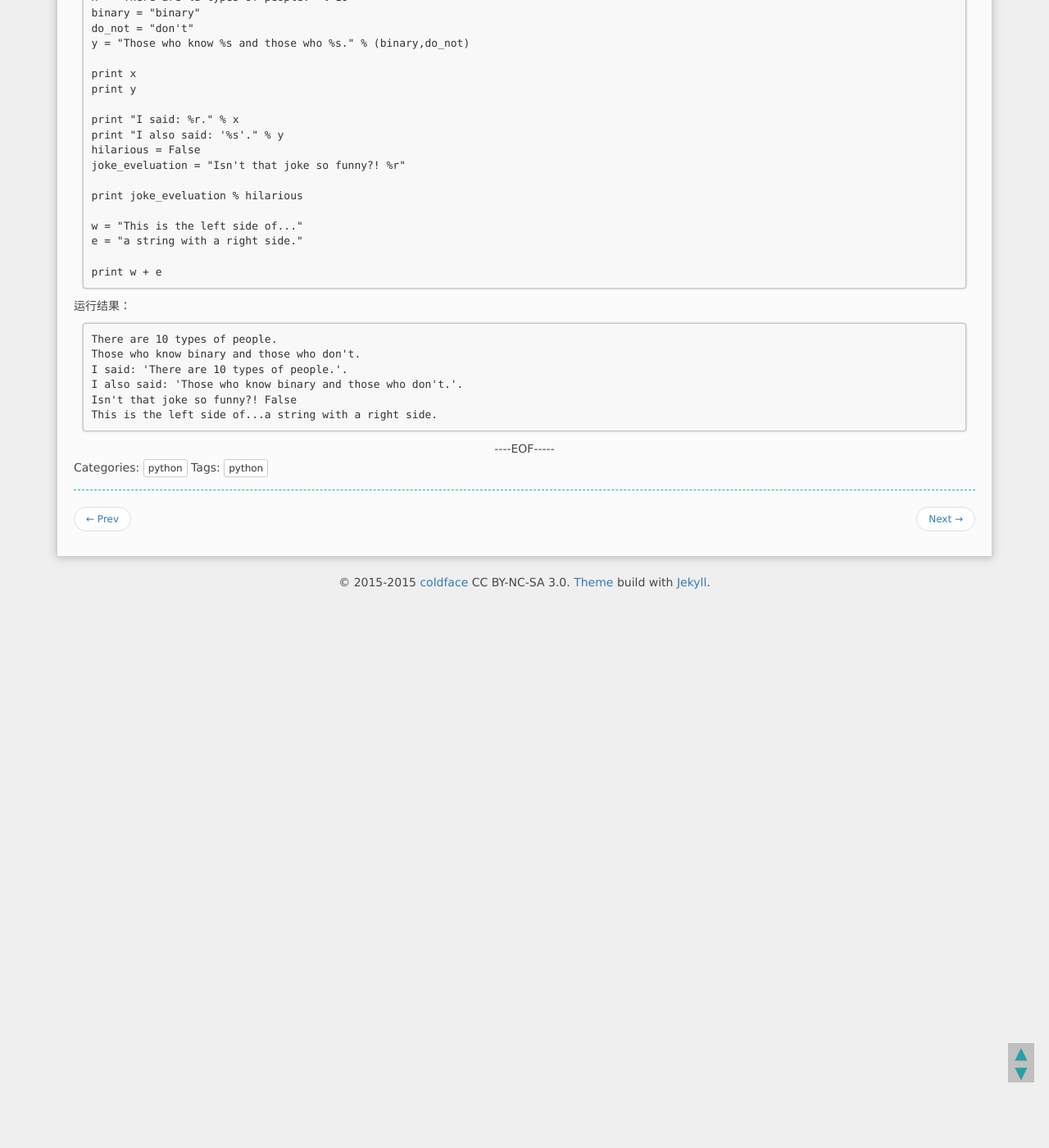
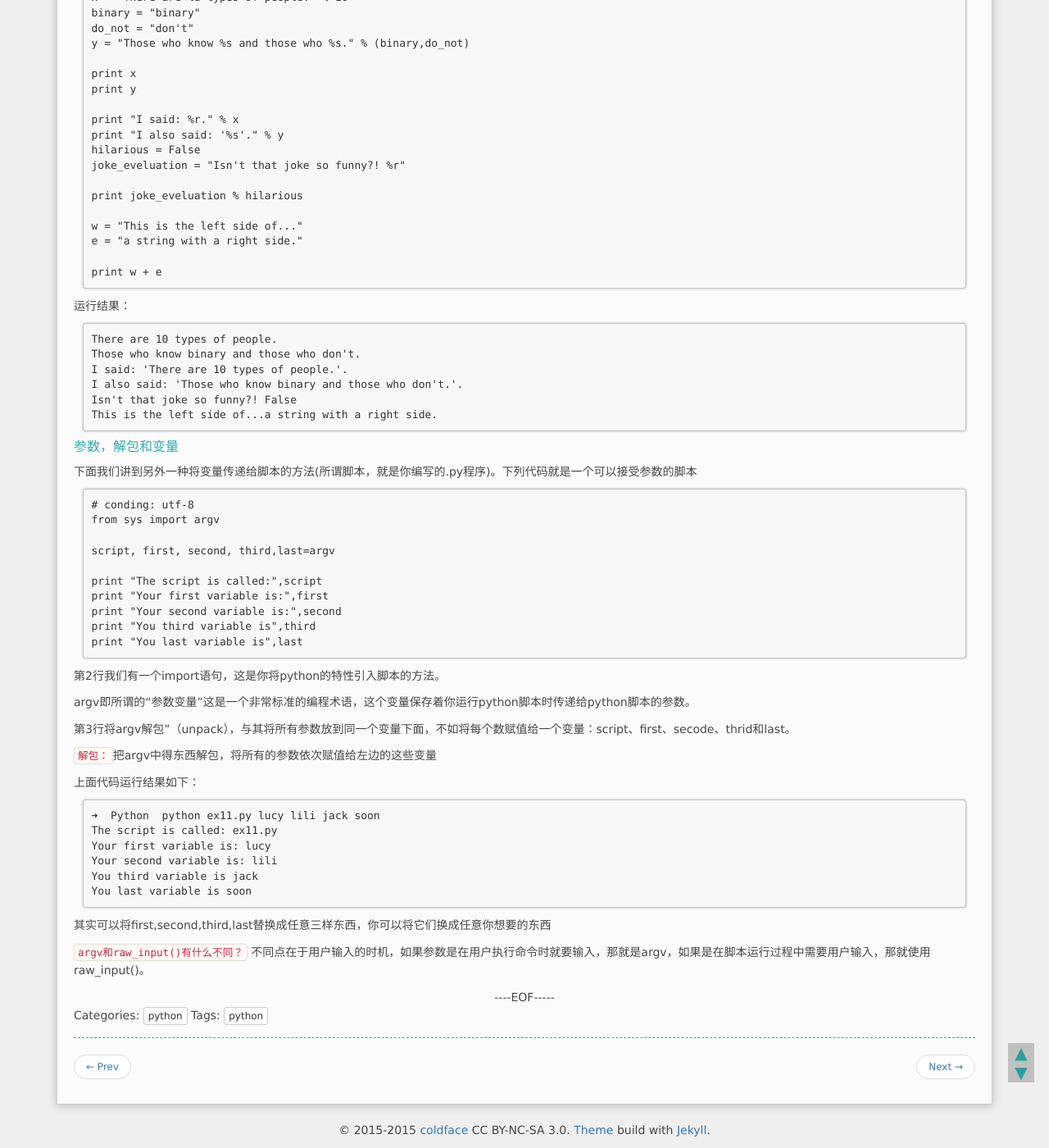
Before and after one commit to jackzhao29/jackzhao29.github.com, a Jekyll site: the page built from _posts/2015-07-11-Python语法集合01.md, in a window 1280 px wide and 1400 px high, scrolled down 2991 px. Shown: the whole window at 82% size. Built offline with Jekyll 4.4.1, drawn with Linux system fonts in a browser that asks for light colours; Markdown is read by kramdown in place of the engine named in the settings; comment, search, counter and statistics services are not loaded; before the commit the page ends 3722 px from its top, so only the background shows below that.

Commit message:
add blog

````diff
--- a/_posts/2015-07-11-Python语法集合01.md
+++ b/_posts/2015-07-11-Python语法集合01.md
@@ -199,3 +199,40 @@ I also said: 'Those who know binary and those who don't.'.
 Isn't that joke so funny?! False
 This is the left side of...a string with a right side.
 ```
+#### 参数，解包和变量
+下面我们讲到另外一种将变量传递给脚本的方法(所谓脚本，就是你编写的.py程序)。下列代码就是一个可以接受参数的脚本
+
+```
+# conding: utf-8
+from sys import argv
+
+script, first, second, third,last=argv
+
+print "The script is called:",script
+print "Your first variable is:",first
+print "Your second variable is:",second
+print "You third variable is",third
+print "You last variable is",last
+```
+第2行我们有一个import语句，这是你将python的特性引入脚本的方法。
+
+argv即所谓的“参数变量”这是一个非常标准的编程术语，这个变量保存着你运行python脚本时传递给python脚本的参数。
+
+第3行将argv解包”（unpack），与其将所有参数放到同一个变量下面，不如将每个数赋值给一个变量：script、first、secode、thrid和last。
+
+`解包：`把argv中得东西解包，将所有的参数依次赋值给左边的这些变量
+
+上面代码运行结果如下：
+
+```
+➜  Python  python ex11.py lucy lili jack soon
+The script is called: ex11.py
+Your first variable is: lucy
+Your second variable is: lili
+You third variable is jack
+You last variable is soon
+```
+其实可以将first,second,third,last替换成任意三样东西，你可以将它们换成任意你想要的东西
+
+`argv和raw_input()有什么不同？`
+不同点在于用户输入的时机，如果参数是在用户执行命令时就要输入，那就是argv，如果是在脚本运行过程中需要用户输入，那就使用raw_input()。
````
